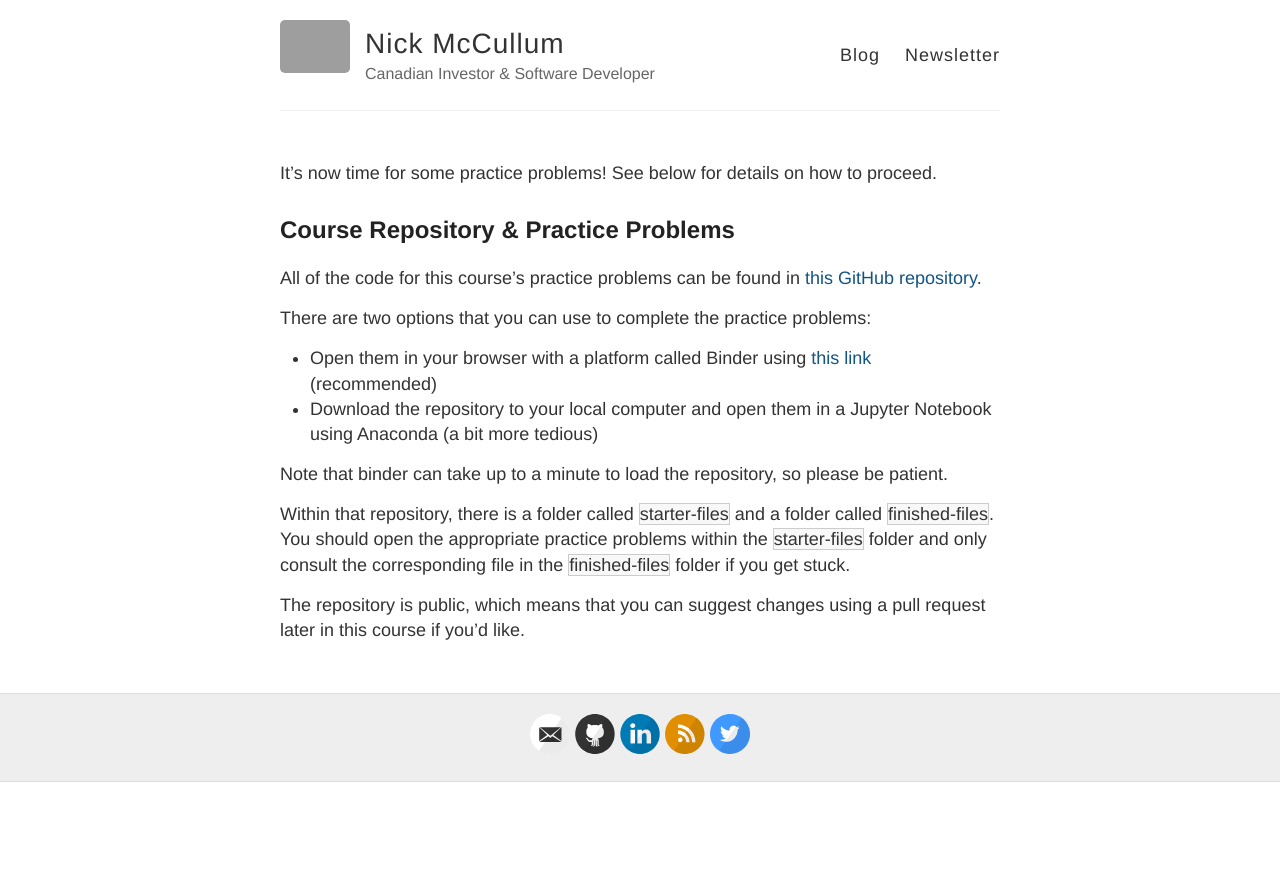
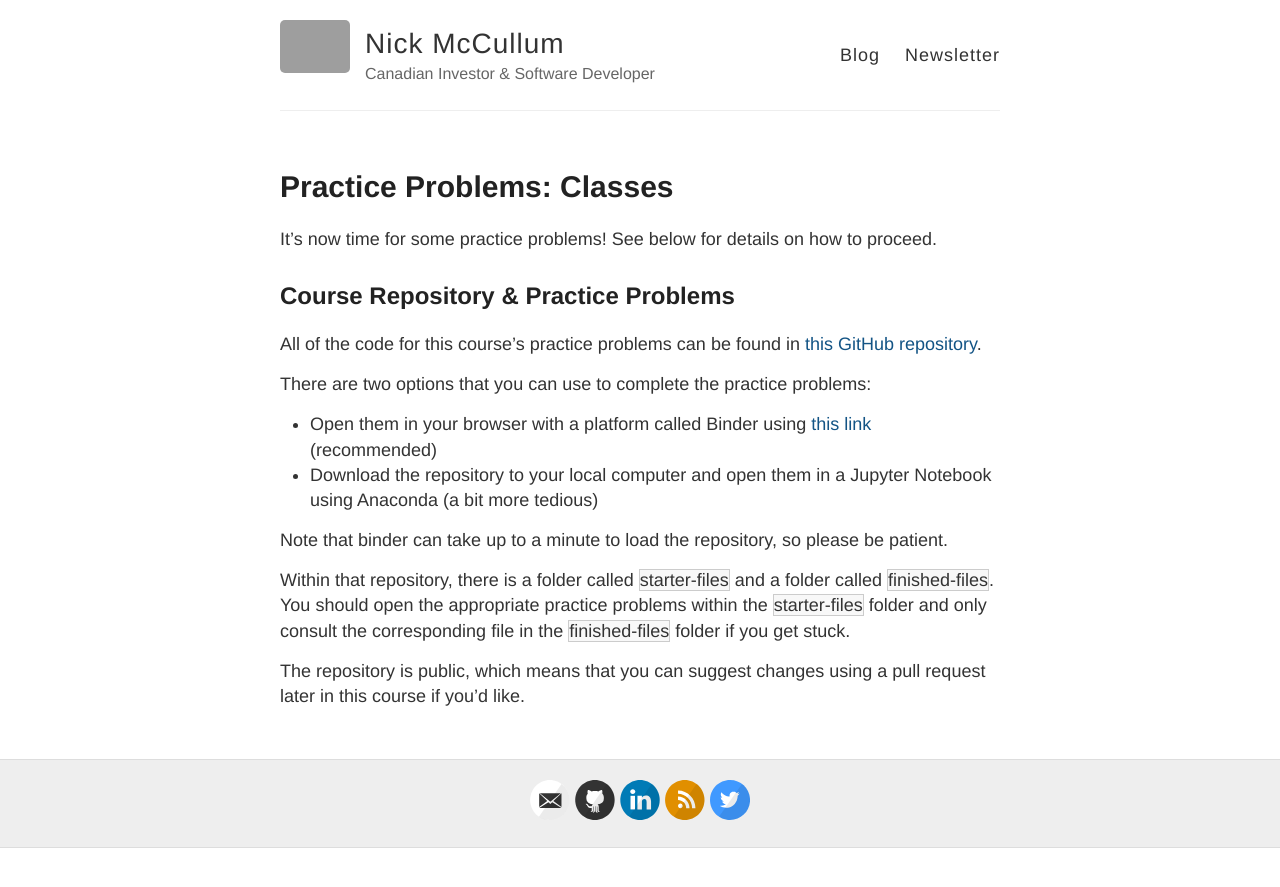
Before and after one commit to rosyberti/website, a Jekyll site: the page built from python-course/classes-practice-problems.md, in a window 1280 px wide. Shown: the top 887 px of the page. Built offline with Jekyll 4.4.1, drawn with Linux system fonts in a browser that asks for light colours; our own code applies the rules of GitHub Pages for plain Markdown files; grey boxes are pictures that could not be loaded.

Commit message:
fixed title

```diff
--- a/python-course/classes-practice-problems.md
+++ b/python-course/classes-practice-problems.md
@@ -1,6 +1,6 @@
 ---
 layout: page
-title: Practice Problems: Classes
+title: 'Practice Problems: Classes'
 ---
 
 It's now time for some practice problems! See below for details on how to proceed.
```
